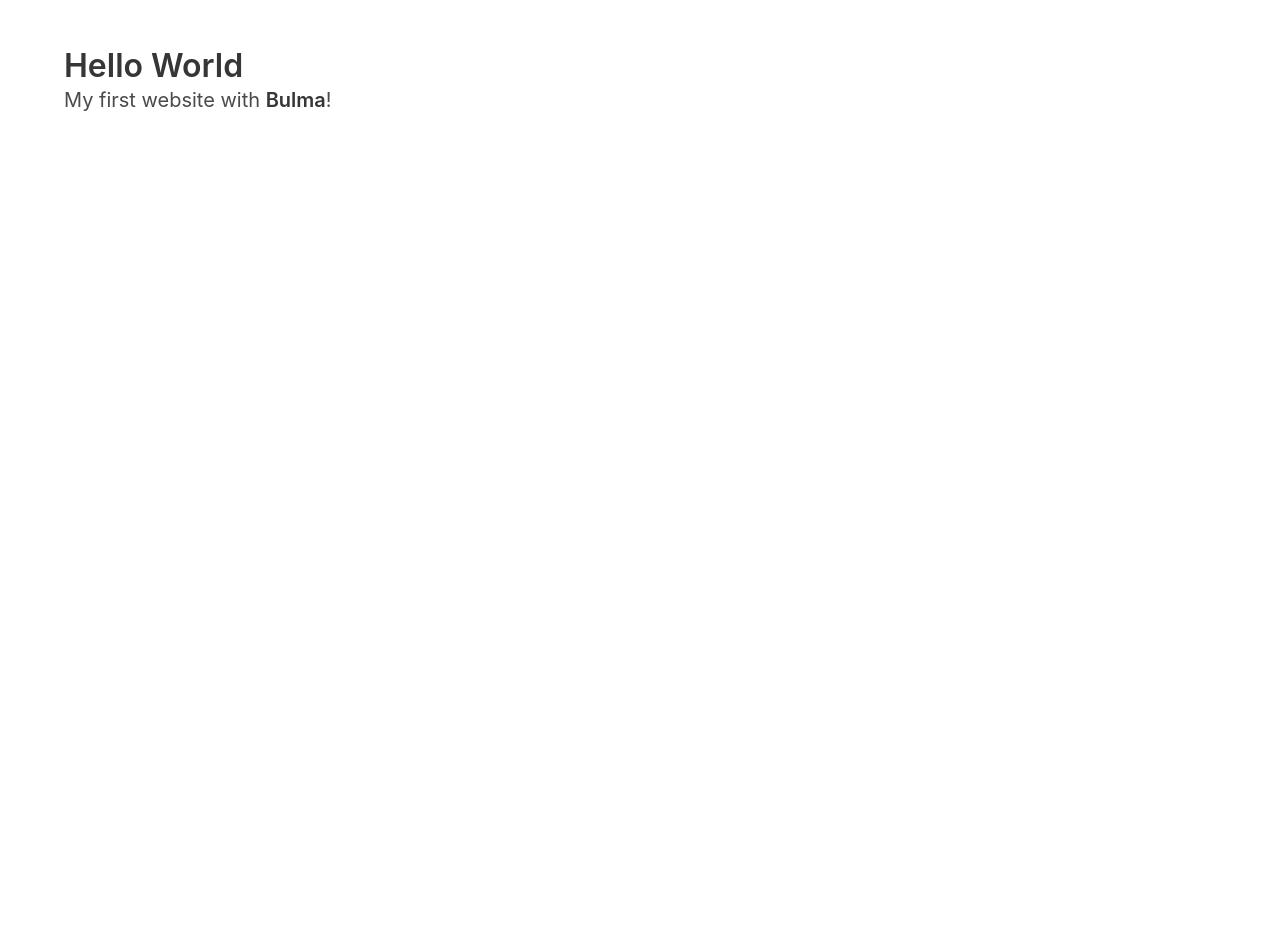
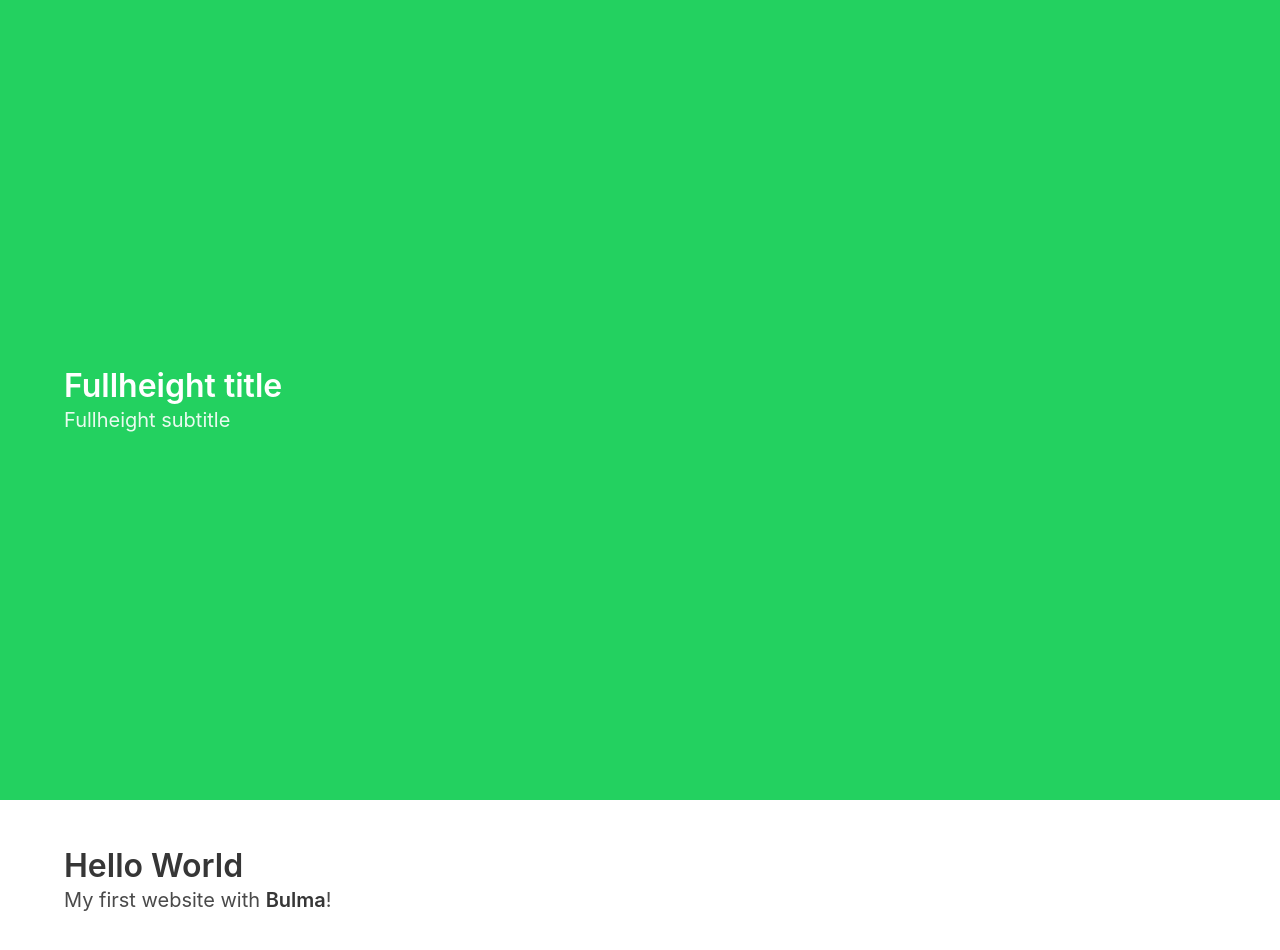
Before and after one commit to michaelbaggett/learning-bulma, a plain HTML site: page index.html in a window 1280 px wide. Before the commit the page ends 800 px from the top, so only its background shows below. Drawn offline with nearby package versions, Linux system fonts and the light colour scheme.

Commit message:
added full-height hero for viewing context

```diff
--- a/index.html
+++ b/index.html
@@ -13,6 +13,18 @@
       src="https://use.fontawesome.com/releases/v5.3.1/js/all.js"
     ></script>
   </head>
+  <section class="hero is-success is-fullheight">
+    <div class="hero-body">
+      <div class="container">
+        <h1 class="title">
+          Fullheight title
+        </h1>
+        <h2 class="subtitle">
+          Fullheight subtitle
+        </h2>
+      </div>
+    </div>
+  </section>
   <body>
     <section class="section">
       <div class="container">
```
